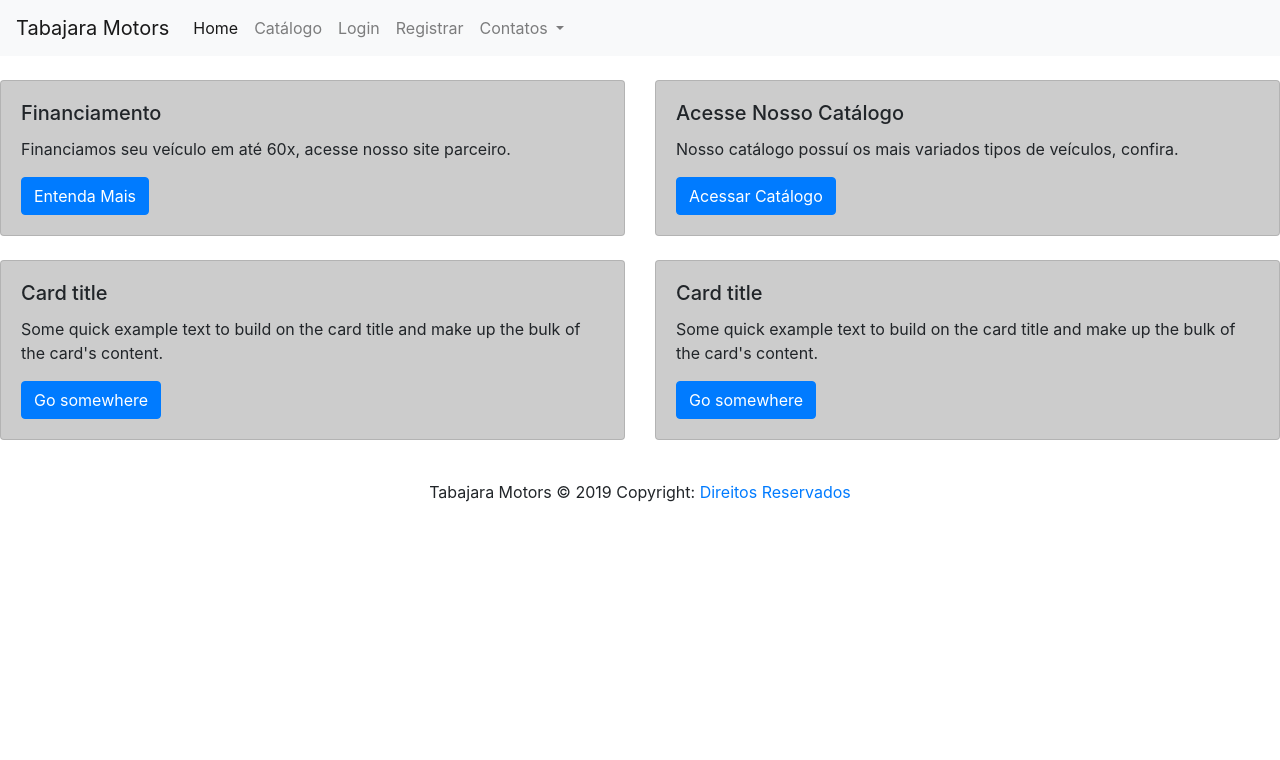
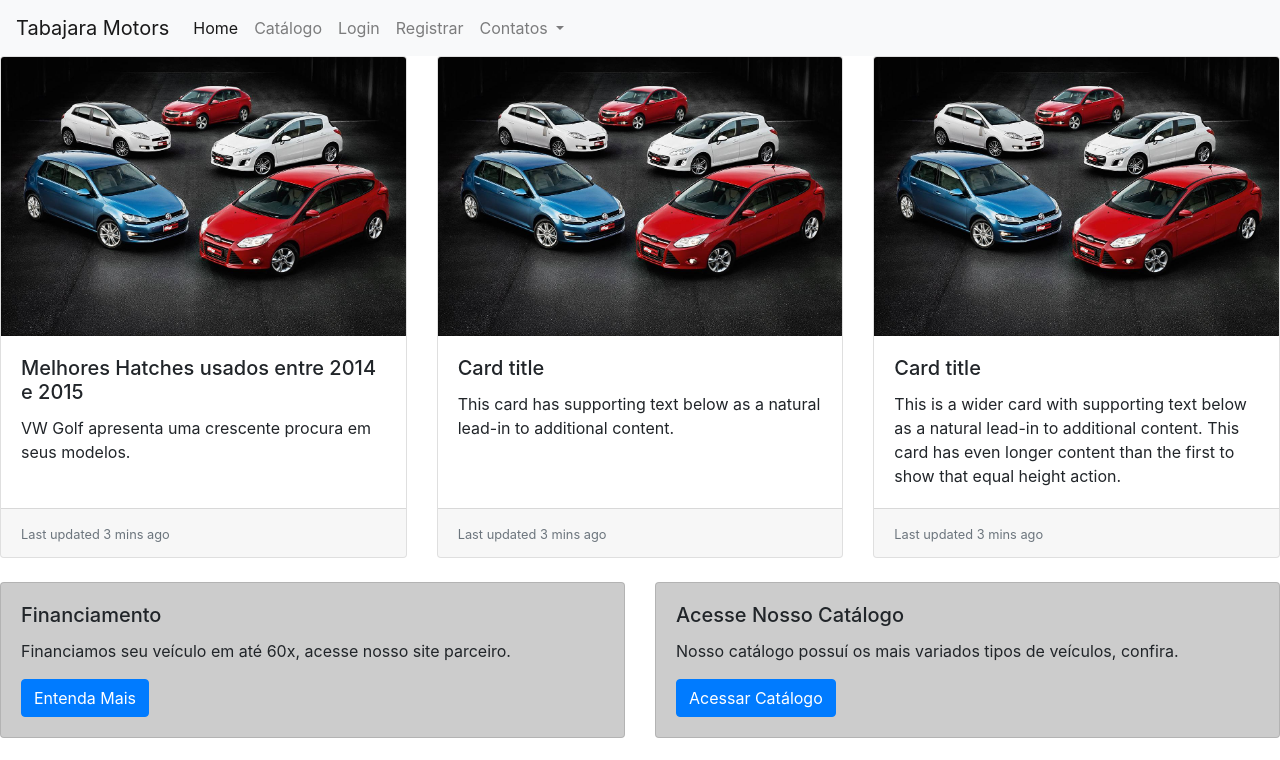
Before and after one commit to ViniciusVicco/ProjetoAParte, a Vue app: page / in a window 1280 px wide. Shown: the top 760 px of the page. Built offline with nearby package versions, Linux system fonts and the light colour scheme; no server answers.

Commit message:
Layout das páginas finalizado.

```diff
--- a/src/components/views/Home.vue
+++ b/src/components/views/Home.vue
@@ -1,5 +1,37 @@
 <template>
     <div>
+        <div class="card-deck">
+            <div class="card">
+                <img src="../../assets/images/hatches.jpeg" class="card-img-top" alt="...">
+                <div class="card-body">
+                    <h5 class="card-title">Melhores Hatches usados entre 2014 e 2015</h5>
+                    <p class="card-text">VW Golf apresenta uma crescente procura em seus modelos.</p>
+                </div>
+                <div class="card-footer">
+                    <small class="text-muted">Last updated 3 mins ago</small>
+                </div>
+            </div>
+            <div class="card">
+                <img src="../../assets/images/hatches.jpeg" class="card-img-top" alt="...">
+                <div class="card-body">
+                    <h5 class="card-title">Card title</h5>
+                    <p class="card-text">This card has supporting text below as a natural lead-in to additional content.</p>
+                </div>
+                <div class="card-footer">
+                    <small class="text-muted">Last updated 3 mins ago</small>
+                </div>
+            </div>
+            <div class="card">
+                <img src="../../assets/images/hatches.jpeg" class="card-img-top" alt="...">
+                <div class="card-body">
+                    <h5 class="card-title">Card title</h5>
+                    <p class="card-text">This is a wider card with supporting text below as a natural lead-in to additional content. This card has even longer content than the first to show that equal height action.</p>
+                </div>
+                <div class="card-footer">
+                    <small class="text-muted">Last updated 3 mins ago</small>
+                </div>
+            </div>
+        </div>
         <br>
         <div class="card-deck">
             <div class="card" style="width: 18rem; background-color: #CCCCCC">
```
